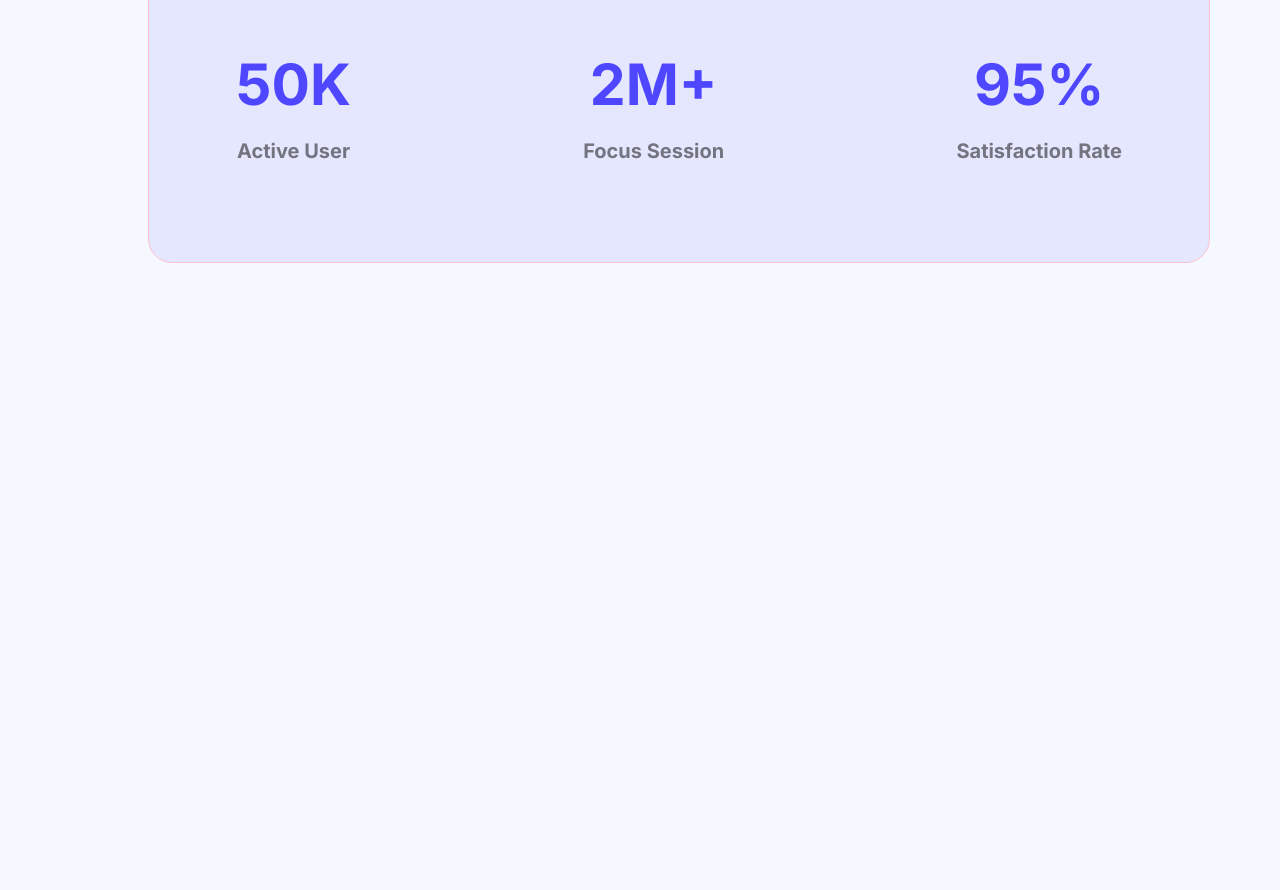
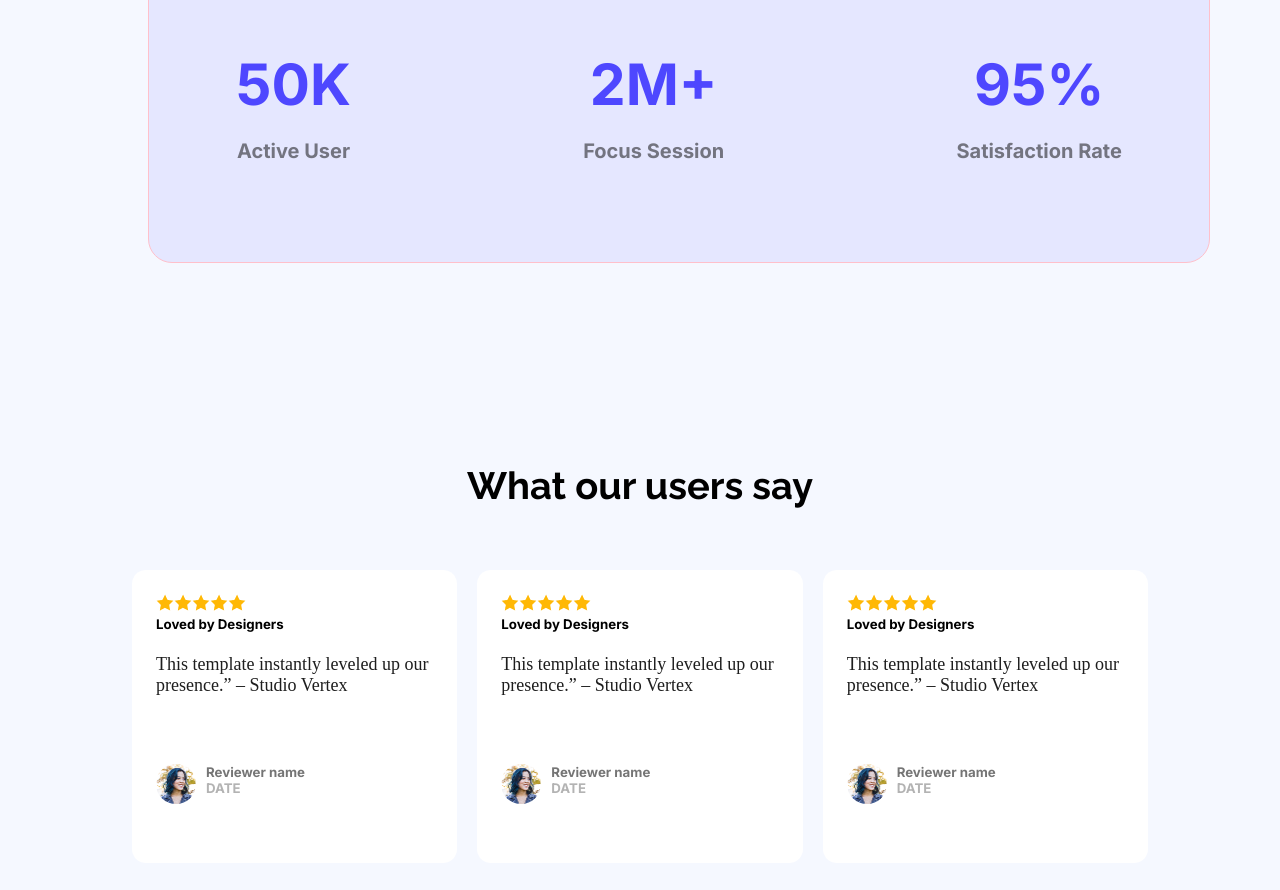
Before and after one commit to sajibghosh90/my-first-assignment, a plain HTML site: page index.html in a window 1280 px wide. Shown: the part 1456-2346 px from the top of the page. Before the commit the page ends 1819 px from the top, so only its background shows below. Drawn offline with Linux system fonts and the light colour scheme.

Commit message:
adding card section

```diff
--- a/index.html
+++ b/index.html
@@ -64,5 +64,67 @@
                 </div>
             </div>
         </section>
+         <section class="card-section">
+                <h3>What our users say</h3>
+                <div class="card-container">
+                         <div class="card">
+
+                        <img src="Assets/icon-star.png" alt="">
+                        <img src="Assets/icon-star.png" alt="">
+                        <img src="Assets/icon-star.png" alt="">
+                        <img src="Assets/icon-star.png" alt="">
+                        <img src="Assets/icon-star.png" alt="">
+                        <h5>Loved by Designers</h5>
+                        <p>This template instantly leveled up our presence.” – Studio Vertex</p>
+                        <div class="mini-icon">
+                        <img src="Assets/avatar.png" alt="" style="border-radius: 50%; width: 40px; height: 40px;margin-top: 50px; ">
+                        <h5 style="color: #757575;" >Reviewer name <br>
+                        <span style= "color: #B3B3B3;" >DATE</span>
+                        </h5>
+
+
+                        </div>
+
+                    </div>
+<div class="card">
+
+                        <img src="Assets/icon-star.png" alt="">
+                        <img src="Assets/icon-star.png" alt="">
+                        <img src="Assets/icon-star.png" alt="">
+                        <img src="Assets/icon-star.png" alt="">
+                        <img src="Assets/icon-star.png" alt="">
+                        <h5>Loved by Designers</h5>
+                        <p>This template instantly leveled up our presence.” – Studio Vertex</p>
+                        <div class="mini-icon">
+                        <img src="Assets/avatar.png" alt="" style="border-radius: 50%; width: 40px; height: 40px;margin-top: 50px; ">
+                        <h5 style="color: #757575;" >Reviewer name <br>
+                        <span style= "color: #B3B3B3;" >DATE</span>
+                        </h5>
+
+
+                        </div>
+
+                    </div>
+                    <div class="card">
+
+                        <img src="Assets/icon-star.png" alt="">
+                        <img src="Assets/icon-star.png" alt="">
+                        <img src="Assets/icon-star.png" alt="">
+                        <img src="Assets/icon-star.png" alt="">
+                        <img src="Assets/icon-star.png" alt="">
+                        <h5>Loved by Designers</h5>
+                        <p>This template instantly leveled up our presence.” – Studio Vertex</p>
+                        <div class="mini-icon">
+                        <img src="Assets/avatar.png" alt="" style="border-radius: 50%; width: 40px; height: 40px;margin-top: 50px; ">
+                        <h5 style="color: #757575;" >Reviewer name <br>
+                        <span style= "color: #B3B3B3;" >DATE</span>
+                        </h5>
+
+
+                        </div>
+
+                    </div>
+                    </div>
+
 </body>
 </html>
```
